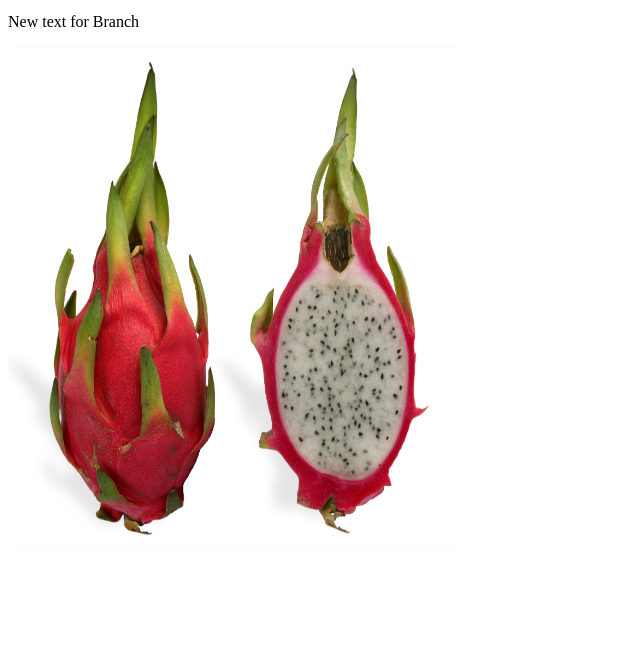
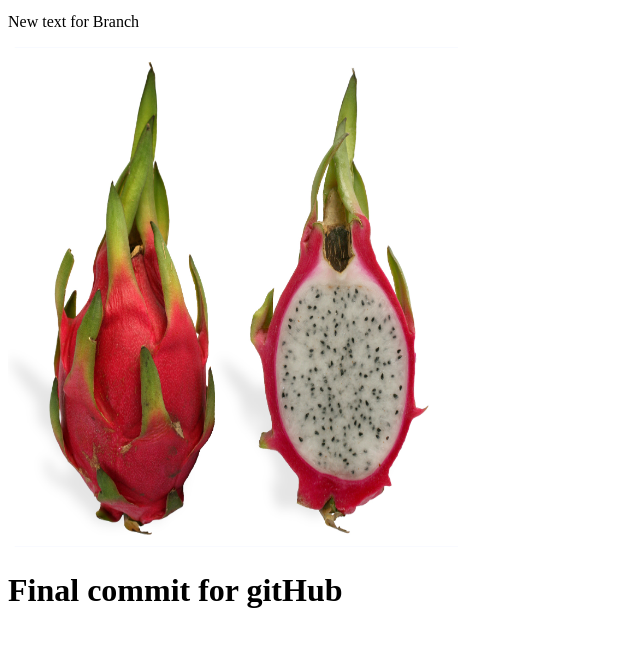
Before and after one commit to muttakin12/my-first-web, a plain HTML site: page index.html in a window 1280 px wide. Shown: the part 148-794 px from the top of the page, without its empty margins (0-640 px from the left). Drawn offline with Linux system fonts and the light colour scheme.

Commit message:
last one

```diff
--- a/index.html
+++ b/index.html
@@ -11,6 +11,7 @@
     <p>Taliking from the first-branch </p>
     <p>New text for Branch</p>
     <img src="dragon.jpg" alt="red color" width="450" height="500">
+    <h1> Final commit for gitHub</h1>
 
 </body>
 </html>
```
